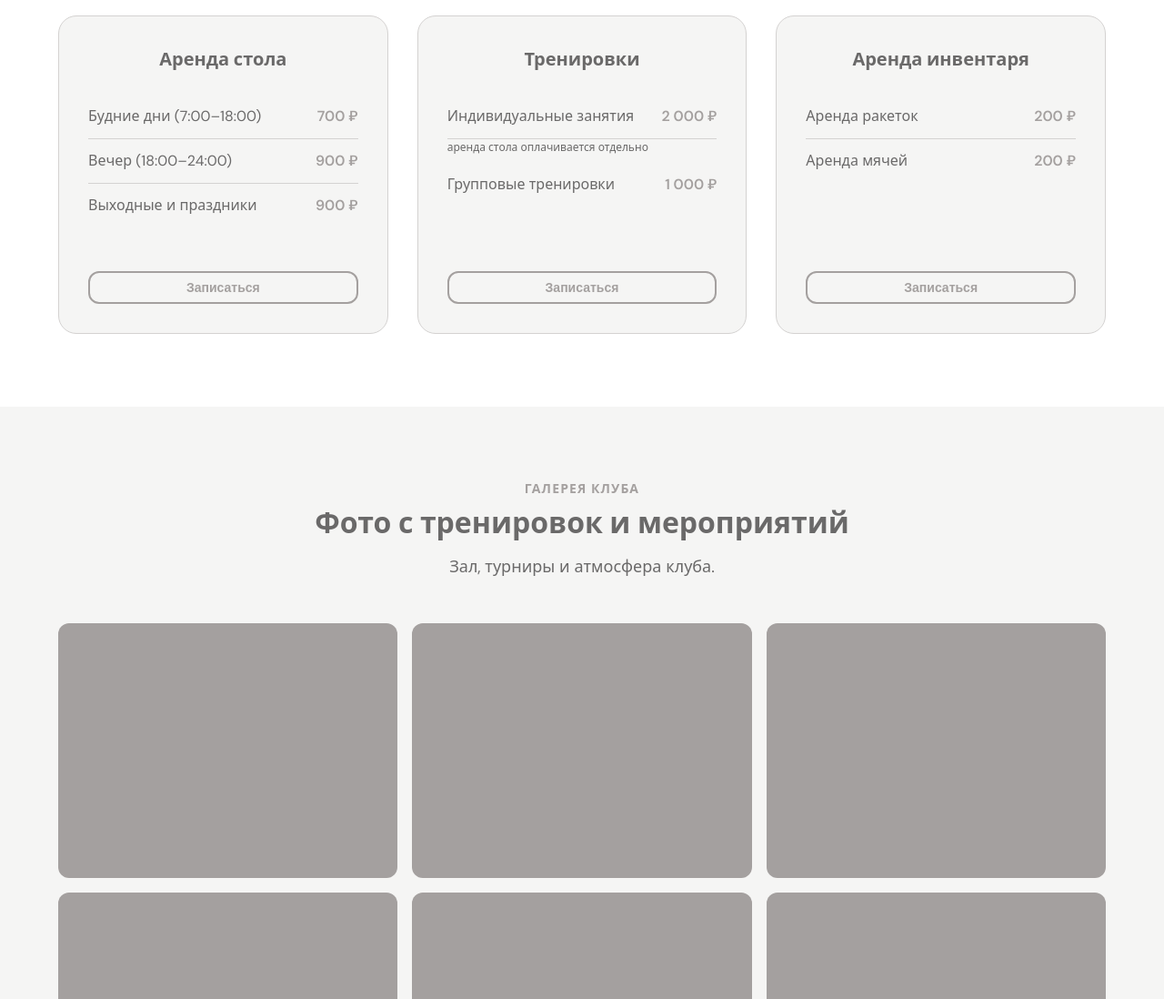
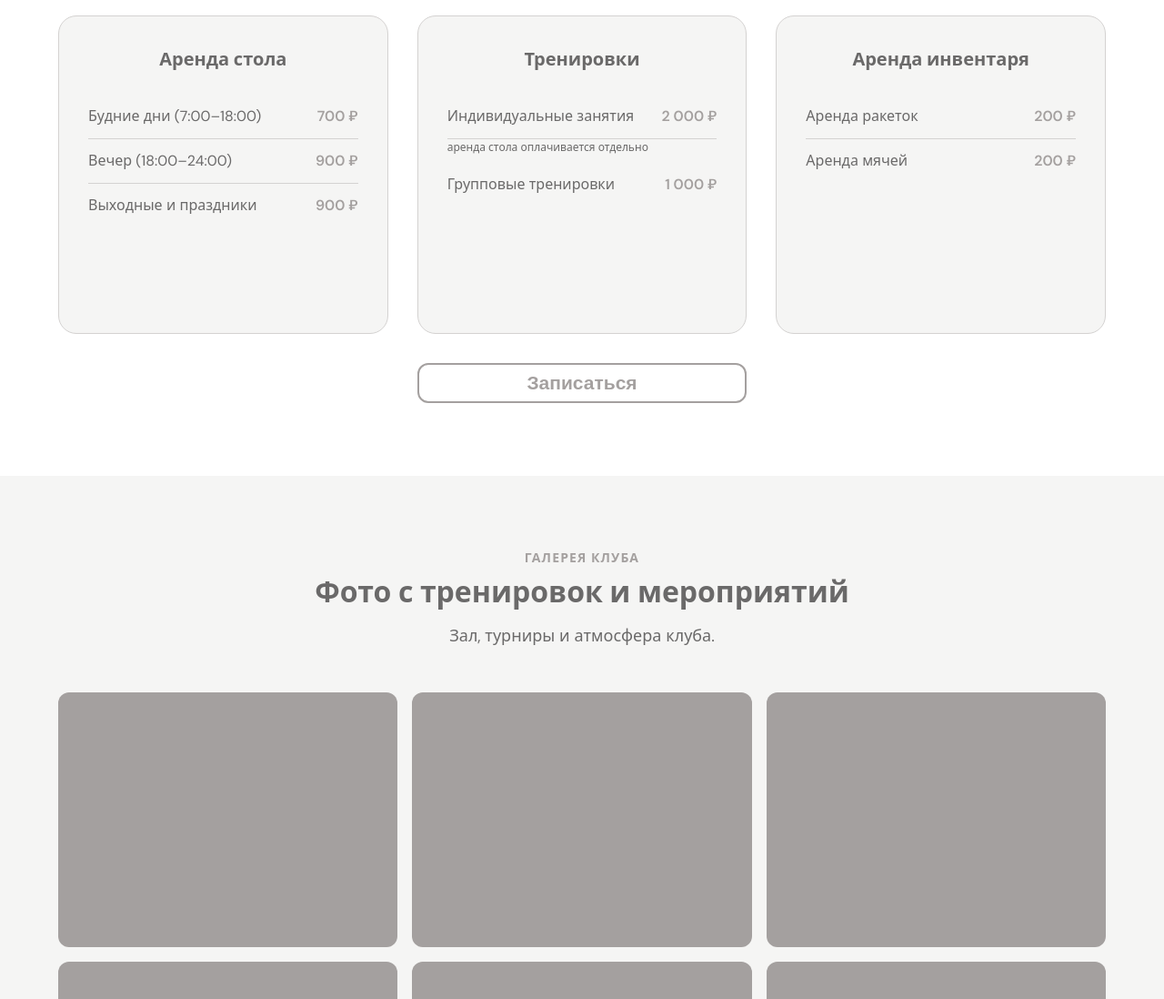
Before and after one commit to SO-Matveev/table-tennis-club, a website built with Vite: page index.html in a window 1280 px wide. Shown: the part 3169-4267 px from the top of the page at 91% size. Built offline with nearby package versions, Linux system fonts and the light colour scheme; files whose address does not match are found by name.

Commit message:
переделка карточек с ценами

```diff
--- a/src/sections/pricing.js
+++ b/src/sections/pricing.js
@@ -24,10 +24,11 @@ export function renderPricing(data) {
     <article class="price-card">
       <h3 class="price-title">${card.title || ''}</h3>
       <ul class="price-items">${itemsHtml}</ul>
-      <button type="button" class="btn btn-outline js-qr-open">${card.cta || 'Записаться'}</button>
     </article>
   `;
   });
+
+  const ctaLabel = list.find((card) => card?.cta)?.cta || 'Записаться';
 
   section.innerHTML = `
     <div class="container">
@@ -36,6 +37,9 @@ export function renderPricing(data) {
         <p class="section-subtitle">Просто и доступно.</p>
       </div>
       <div class="pricing-grid">${cards.join('')}</div>
+      <div class="pricing-cta">
+        <button type="button" class="btn btn-outline js-qr-open">${ctaLabel}</button>
+      </div>
     </div>
   `;
 
--- a/src/styles/pricing.css
+++ b/src/styles/pricing.css
@@ -81,9 +81,16 @@
   list-style: none;
 }
 
-.price-card .btn {
-  margin-top: auto;
-  flex-shrink: 0;
+.pricing-cta {
+  margin-top: var(--space-8);
+  display: flex;
+  justify-content: center;
+}
+
+.pricing-cta .btn {
+  width: calc((100% - (var(--space-8) * 2)) / 3);
+  max-width: 100%;
+  font-size: calc(var(--text-sm) * 1.5);
 }
 
 @media (max-width: 768px) {
@@ -101,4 +108,8 @@
     height: auto;
     min-height: 280px;
   }
+
+  .pricing-cta .btn {
+    width: 100%;
+  }
 }
```
